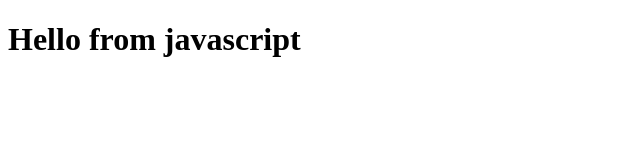
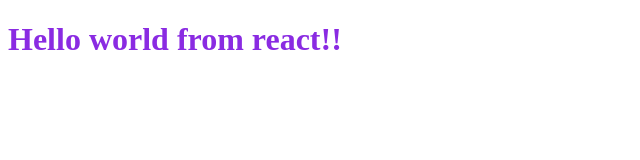
Before and after one commit to Kumar-Ankit56/Namaste-React001, a plain HTML site: page Index.html in a window 1280 px wide. Shown: the whole page, without its empty margins (0-640 px from the left). Drawn offline with nearby package versions, Linux system fonts and the light colour scheme.

Commit message:
Create first react code using react cdn

```diff
--- a/Index.html
+++ b/Index.html
@@ -4,16 +4,14 @@
     <meta charset="UTF-8">
     <meta name="viewport" content="width=device-width, initial-scale=1.0">
     <title>Namaste React</title>
+    <link rel="stylesheet" href="./index.css">
 </head>
 <body>
     <div id="root"></div>
     <script src="https://unpkg.com/react@18/umd/react.development.js"></script>
     <script src="https://unpkg.com/react-dom@18/umd/react-dom.development.js"></script>
-    <script>
-          const heading = document.createElement("h1");
-          heading.innerHTML="Hello from javascript";
-          const root = document.getElementById("root");
-          root.append(heading);
+    <script src="./app.js">
+
     </script>
 </body>
 </html>
--- a/app.js
+++ b/app.js
@@ -0,0 +1,4 @@
+const heading = React.createElement("h1",{id:"heading"},"Hello world from react!!");
+console.log(heading) //return Object
+const root = ReactDOM.createRoot(document.getElementById("root"));
+root.render(heading);
--- /dev/null
+++ b/index.css
@@ -0,0 +1,3 @@
+#heading{
+    color: blueviolet;
+}
```
